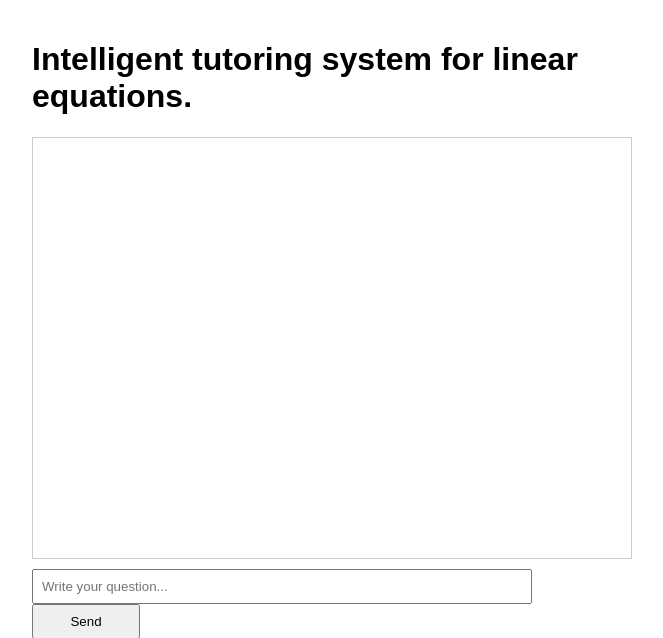
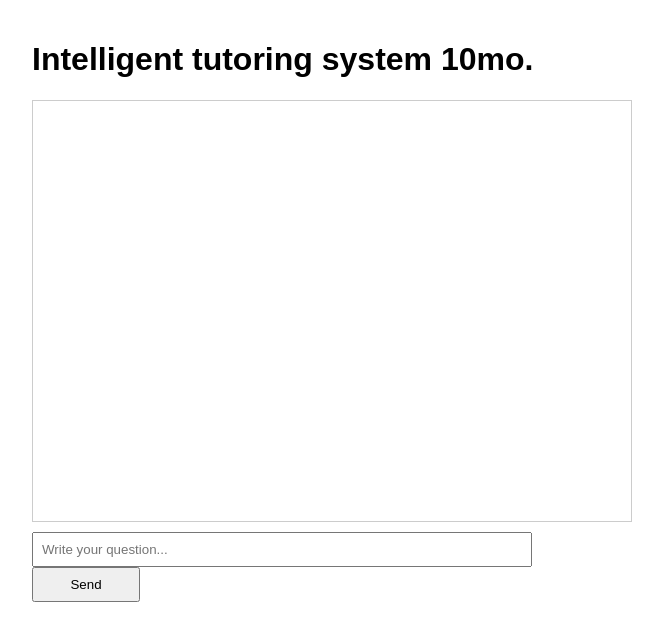
Before and after one commit to jesjay/10AItutor, a Flask app: page / in a window 1280 px wide. Shown: the top 638 px of the page, without its empty margins (308-971 px from the left). Run offline with Flask 3, Linux system fonts and the light colour scheme.

Commit message:
Update index.html

```diff
--- a/templates/index.html
+++ b/templates/index.html
@@ -38,7 +38,7 @@
 </head>
 <body>
 
-    <h1>Intelligent tutoring system for linear equations.</h1>
+    <h1>Intelligent tutoring system 10mo.</h1>
     <div id="chat-container">
         <div id="messages"></div>
     </div>
```
